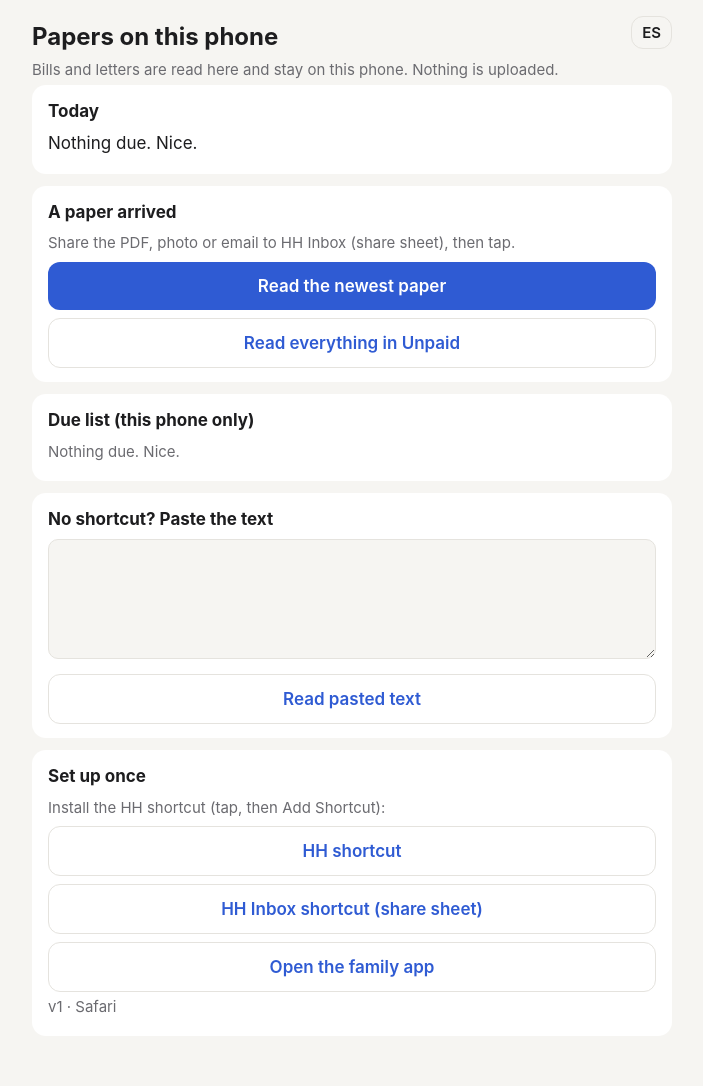
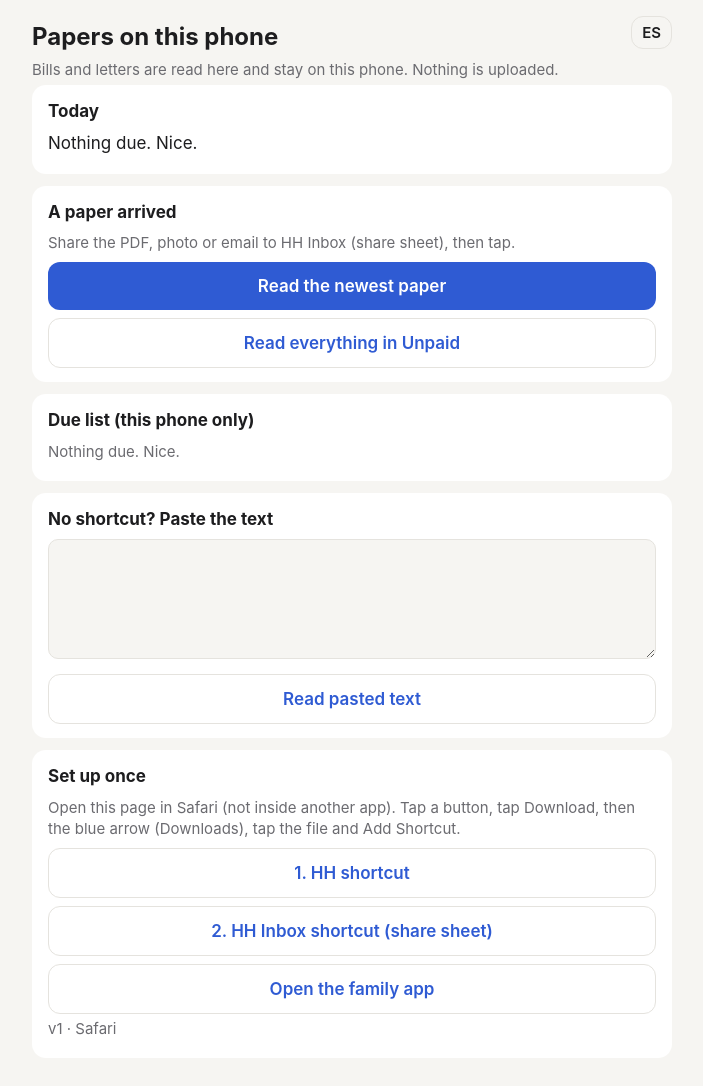
Before and after one commit to Juppi97/helper, a plain HTML site: page companion/index.html in a window 1280 px wide. Shown: the whole page, without its empty margins (288-991 px from the left). Before the commit the page ends 1064 px from the top, so only its background shows below. Drawn offline with Linux system fonts and the light colour scheme.

Commit message:
Companion: install shortcuts via same-origin download links
Co-Authored-By: Claude Opus 5.5 <noreply@anthropic.com>
Claude-Session: https://claude.ai/code/session_01Du5fjKCJy6QF22fxb6osqC

```diff
--- a/companion/index.html
+++ b/companion/index.html
@@ -26,16 +26,16 @@ textarea{width:100%;box-sizing:border-box;min-height:120px;font:15px ui-monospac
 <div class="c"><h2 data-t="dueH">Due list (this phone only)</h2><div id="due"></div></div>
 <div class="c"><h2 data-t="manH">No shortcut? Paste the text</h2><textarea id="paste"></textarea><button class="s" id="parseBtn" data-t="manB">Read pasted text</button></div>
 <div class="c"><h2 data-t="setH">Set up once</h2>
-<p class="m" data-t="setP">Install the HH shortcut (tap, then Add Shortcut):</p>
-<a class="b s" href="https://raw.githubusercontent.com/Juppi97/helper/main/shortcuts/HH.shortcut" style="background:transparent;color:var(--acc);border:1px solid var(--line)">HH shortcut</a>
-<a class="b s" href="https://raw.githubusercontent.com/Juppi97/helper/main/shortcuts/HH-Inbox.shortcut" style="background:transparent;color:var(--acc);border:1px solid var(--line)">HH Inbox shortcut (share sheet)</a>
+<p class="m" data-t="setP">Open this page in Safari (not inside another app). Tap a button, tap Download, then the blue arrow (Downloads), tap the file and Add Shortcut.</p>
+<a class="b s" href="../shortcuts/HH.shortcut" download="HH.shortcut" style="background:transparent;color:var(--acc);border:1px solid var(--line)">1. HH shortcut</a>
+<a class="b s" href="../shortcuts/HH-Inbox.shortcut" download="HH-Inbox.shortcut" style="background:transparent;color:var(--acc);border:1px solid var(--line)">2. HH Inbox shortcut (share sheet)</a>
 <a class="b s" href="https://claude.ai/artifact/7GeHGrqt1o3rGeVn6oEZ2G" target="_blank" style="background:transparent;color:var(--acc);border:1px solid var(--line)" data-t="app">Open the family app</a>
 <p class="m" id="ver"></p></div>
 <script src="scan.js"></script><script src="nocheck.js"></script>
 <script>
-const T={en:{title:'Papers on this phone',sub:'Bills and letters are read here and stay on this phone. Nothing is uploaded.',scanH:'A paper arrived',scanP:'Share the PDF, photo or email to HH Inbox (share sheet), then tap.',scanB:'Read the newest paper',unpaidB:'Read everything in Unpaid',dueH:'Due list (this phone only)',manH:'No shortcut? Paste the text',manB:'Read pasted text',setH:'Set up once',setP:'Install the HH shortcut (tap, then Add Shortcut):',app:'Open the family app',
+const T={en:{title:'Papers on this phone',sub:'Bills and letters are read here and stay on this phone. Nothing is uploaded.',scanH:'A paper arrived',scanP:'Share the PDF, photo or email to HH Inbox (share sheet), then tap.',scanB:'Read the newest paper',unpaidB:'Read everything in Unpaid',dueH:'Due list (this phone only)',manH:'No shortcut? Paste the text',manB:'Read pasted text',setH:'Set up once',setP:'Open this page in Safari (not inside another app). Tap a button, tap Download, then the blue arrow (Downloads), tap the file and Add Shortcut.',app:'Open the family app',
  bill:'Bill',letter:'Letter',from:'From',amount:'Amount',due:'Due',paid:'Already paid',kidOk:'KID number checks out',kidBad:'KID number looks wrong: check before paying',accOk:'Account number checks out',accBad:'Account number looks wrong: check before paying',dl:'Deadlines',cal:'Add to calendar',save:'Add to due list',saved:'Added',claim:'Copy text for NAV',copied:'Copied',none:'Nothing due. Nice.',overdue:'overdue',days:'days',markPaid:'Paid',total:'Total due',back:'Came back from the shortcut',err:'The shortcut did not return text. Did you share the paper to HH Inbox first?',calDone:'Added to your calendar',noNew:'Nothing to read'},
- es:{title:'Papeles en este móvil',sub:'Facturas y cartas se leen aquí y se quedan en este móvil. No se sube nada.',scanH:'Llegó un papel',scanP:'Comparte el PDF, la foto o el correo con HH Inbox (menú compartir) y toca.',scanB:'Leer el papel más nuevo',unpaidB:'Leer todo lo de Unpaid',dueH:'Pendientes (solo este móvil)',manH:'¿Sin atajo? Pega el texto',manB:'Leer el texto pegado',setH:'Configurar una vez',setP:'Instala el atajo HH (toca y Añadir atajo):',app:'Abrir la app familiar',
+ es:{title:'Papeles en este móvil',sub:'Facturas y cartas se leen aquí y se quedan en este móvil. No se sube nada.',scanH:'Llegó un papel',scanP:'Comparte el PDF, la foto o el correo con HH Inbox (menú compartir) y toca.',scanB:'Leer el papel más nuevo',unpaidB:'Leer todo lo de Unpaid',dueH:'Pendientes (solo este móvil)',manH:'¿Sin atajo? Pega el texto',manB:'Leer el texto pegado',setH:'Configurar una vez',setP:'Abre esta página en Safari (no dentro de otra app). Toca un botón, Descargar, luego la flecha azul (Descargas), toca el archivo y Añadir atajo.',app:'Abrir la app familiar',
  bill:'Factura',letter:'Carta',from:'De',amount:'Importe',due:'Vence',paid:'Ya pagada',kidOk:'El número KID es correcto',kidBad:'El número KID parece incorrecto: revisar antes de pagar',accOk:'La cuenta es correcta',accBad:'La cuenta parece incorrecta: revisar antes de pagar',dl:'Plazos',cal:'Añadir al calendario',save:'Añadir a pendientes',saved:'Añadido',claim:'Copiar texto para NAV',copied:'Copiado',none:'Nada pendiente.',overdue:'vencida',days:'días',markPaid:'Pagada',total:'Total pendiente',back:'Volvió del atajo',err:'El atajo no devolvió texto. ¿Compartiste el papel con HH Inbox primero?',calDone:'Añadido al calendario',noNew:'Nada que leer'}};
 const S={get(k,d){try{const v=localStorage.getItem('hhc.'+k);return v==null?d:JSON.parse(v)}catch(e){return d}},set(k,v){try{localStorage.setItem('hhc.'+k,JSON.stringify(v))}catch(e){}}};
 let lang=S.get('lang',(navigator.language||'en').startsWith('es')?'es':'en');const t=k=>T[lang][k]||k;
```
